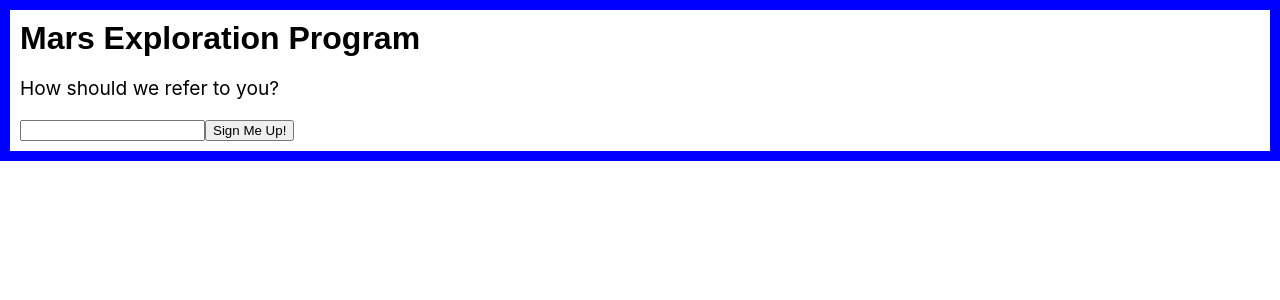
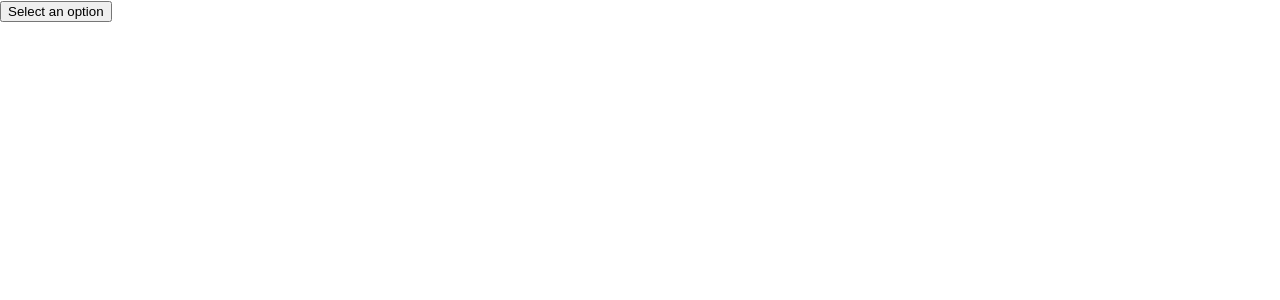
Before and after one commit to apipkurniawan/react_app, a React (Create React App) app: page / in a window 1280 px wide. Shown: the top 300 px of the page. Built offline with nearby package versions, Linux system fonts and the light colour scheme.

Commit message:
acessibility

```diff
--- a/src/App.js
+++ b/src/App.js
@@ -1,5 +1,8 @@
 import "./App.css";
-import Materi9 from "./main-concepts/Materi_9";
+import BlurExample from "./advanced-guides/accessibility/blur-example";
+// import Parent from "./advanced-guides/accessibility/custom-text-input";
+// import CustomTextInput from "./advanced-guides/accessibility/custom-text-input";
+// import Materi9 from "./main-concepts/Materi_9";
 // import Materi8 from "./main-concepts/Materi_8";
 // import Materi7 from "./main-concepts/Materi_7";
 // import Blog from "./main-concepts/Blog";
@@ -50,7 +53,7 @@ function App() {
 
     // Rendering a Component ........
     // element
-    <Materi9 />
+    // <Materi9 />
     // <Materi8 />
     // <Materi7 />
     // <Blog posts={posts} />
@@ -63,6 +66,11 @@ function App() {
     // <Materi3 />
     // <Materi1></Materi1>
     // <Default></Default>
+
+    // advanced guides ..........
+    // <CustomTextInput />
+    // <Parent />
+    <BlurExample />
   );
 }
 
--- /dev/null
+++ b/src/advanced-guides/accessibility/blur-example.js
@@ -0,0 +1,65 @@
+import React from "react";
+
+class BlurExample extends React.Component {
+  constructor(props) {
+    super(props);
+
+    this.state = { isOpen: false };
+    this.timeOutId = null;
+
+    this.onClickHandler = this.onClickHandler.bind(this);
+    this.onBlurHandler = this.onBlurHandler.bind(this);
+    this.onFocusHandler = this.onFocusHandler.bind(this);
+  }
+
+  onClickHandler() {
+    console.log("onClickHandler");
+    this.setState((currentState) => ({
+      isOpen: !currentState.isOpen,
+    }));
+  }
+
+  // We close the popover on the next tick by using setTimeout.
+  // This is necessary because we need to first check if
+  // another child of the element has received focus as
+  // the blur event fires prior to the new focus event.
+  onBlurHandler() {
+    console.log("onBlurHandler");
+    this.timeOutId = setTimeout(() => {
+      this.setState({
+        isOpen: false,
+      });
+    });
+  }
+
+  // If a child receives focus, do not close the popover.
+  onFocusHandler() {
+    console.log("onFocusHandler");
+    clearTimeout(this.timeOutId);
+  }
+
+  render() {
+    // React assists us by bubbling the blur and
+    // focus events to the parent.
+    return (
+      <div onBlur={this.onBlurHandler} onFocus={this.onFocusHandler}>
+        <button
+          onClick={this.onClickHandler}
+          aria-haspopup="true"
+          aria-expanded={this.state.isOpen}
+        >
+          Select an option
+        </button>
+        {this.state.isOpen && (
+          <ul>
+            <li>Option 1</li>
+            <li>Option 2</li>
+            <li>Option 3</li>
+          </ul>
+        )}
+      </div>
+    );
+  }
+}
+
+export default BlurExample;
--- /dev/null
+++ b/src/advanced-guides/accessibility/custom-text-input.js
@@ -0,0 +1,50 @@
+// Programmatically managing focus
+import React from "react";
+
+// cara 1 :
+// class CustomTextInput extends React.Component {
+//   constructor(props) {
+//     super(props);
+//     // Create a ref to store the textInput DOM element
+//     this.textInput = React.createRef();
+//   }
+
+//   focus() {
+//     // Explicitly focus the text input using the raw DOM API
+//     // Note: we're accessing "current" to get the DOM node
+//     this.textInput.current.focus();
+//   }
+
+//   render() {
+//     // Use the `ref` callback to store a reference to the text input DOM
+//     // element in an instance field (for example, this.textInput).
+//     return <input type="text" ref={this.textInput} />;
+//   }
+// }
+
+// export default CustomTextInput;
+
+// cara 2 :
+function CustomTextInput(props) {
+  return (
+    <div>
+      <input ref={props.inputRef} />
+    </div>
+  );
+}
+
+class Parent extends React.Component {
+  constructor(props) {
+    super(props);
+    this.inputElement = React.createRef();
+  }
+  render() {
+    return <CustomTextInput inputRef={this.inputElement} />;
+  }
+}
+
+// Now you can set focus when required.
+this.inputElement.current.focus();
+
+// not working
+export default Parent;
```
